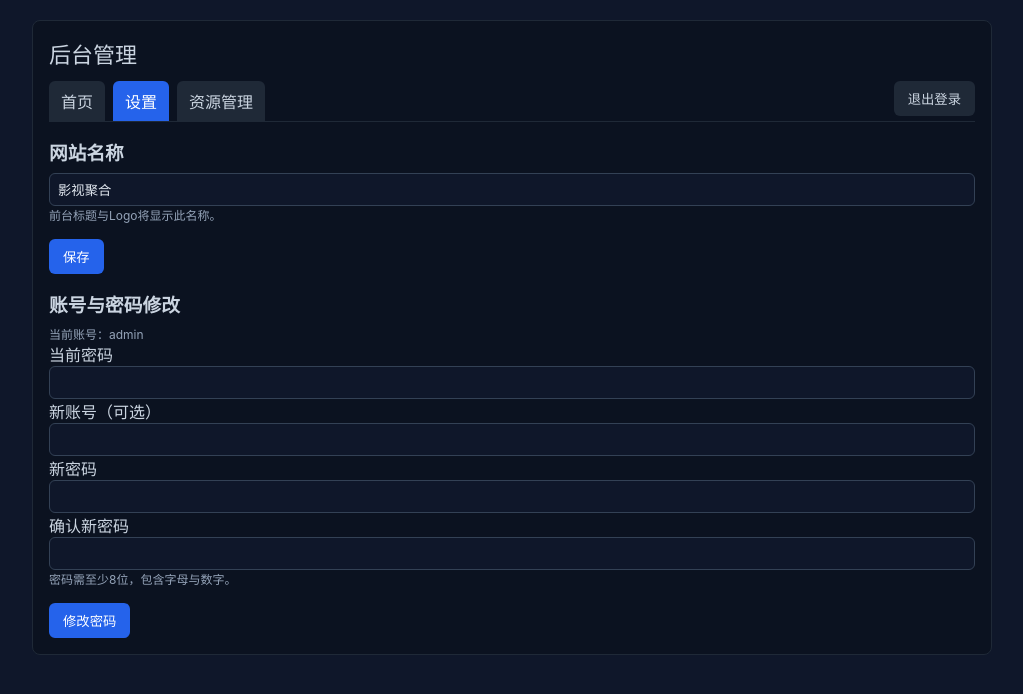
After one commit to OsGits/vodweb, a PHP site: page /admin/settings.php in a window 1280 px wide. The commit adds this page. Shown: the top 694 px of the page, without its empty margins (128-1151 px from the left). Run offline with PHP 8.4, Linux system fonts and the light colour scheme; the visitor is signed in with stand-in values (Sample User, id 1); some libraries are stand-ins or nearby versions.

Commit message:
2511.0110.3904

```diff
--- /dev/null
+++ b/admin/inc.php
@@ -0,0 +1,73 @@
+<?php
+require_once __DIR__ . '/../config.php';
+
+function admin_is_logged() {
+    return !empty($_SESSION['admin_logged']);
+}
+
+function admin_require_login() {
+    if (!admin_is_logged()) {
+        header('Location: ' . url_for('/admin/login.php'));
+        exit;
+    }
+}
+
+function admin_head_html_start() {
+    ?>
+<!doctype html>
+<html lang="zh-CN">
+<head>
+<meta charset="utf-8">
+<title>后台管理 - <?= h(site_name()) ?></title>
+<meta name="viewport" content="width=device-width, initial-scale=1">
+<link rel="stylesheet" href="/assets/style.css">
+<style>
+  .admin-container { max-width: 960px; margin: 20px auto; background: #0b1220; border:1px solid #1f2937; border-radius:8px; padding:16px; color:#cbd5e1; }
+  .admin-title { font-size: 22px; margin-bottom: 12px; }
+  .admin-section { margin: 16px 0; }
+  .admin-section h3 { margin: 8px 0; }
+  .admin-input { width: 100%; padding: 8px; border-radius: 6px; border:1px solid #334155; background:#0f172a; color:#e2e8f0; }
+  .admin-textarea { width: 100%; min-height: 120px; padding: 8px; border-radius: 6px; border:1px solid #334155; background:#0f172a; color:#e2e8f0; }
+  .admin-actions { margin-top: 12px; }
+  .btn { display:inline-block; padding:8px 14px; border-radius:6px; background:#2563eb; color:#fff; text-decoration:none; border:0; }
+  .btn.secondary { background:#1f2937; color:#cbd5e1; }
+  .msg { margin:8px 0; color:#22c55e; }
+  .error { margin:8px 0; color:#ef4444; }
+  .note { font-size: 12px; color:#94a3b8; }
+  .tabs { display:flex; gap:8px; border-bottom:1px solid #1f2937; margin-bottom:12px; }
+  .tab { padding:8px 12px; border-radius:6px 6px 0 0; background:#1f2937; color:#cbd5e1; text-decoration:none; }
+  .tab.active { background:#2563eb; color:#fff; }
+</style>
+</head>
+<body>
+<?php }
+
+function admin_head_html_end() { echo ""; }
+
+function admin_container_start() {
+    echo '<div class="admin-container">';
+    echo '<div class="admin-title">后台管理</div>';
+}
+
+function admin_tabs($active) {
+    ?>
+    <div class="tabs">
+      <a class="tab <?= ($active==='home')?'active':'' ?>" href="<?= h(url_for('/admin/home.php')) ?>">首页</a>
+      <a class="tab <?= ($active==='settings')?'active':'' ?>" href="<?= h(url_for('/admin/settings.php')) ?>">设置</a>
+      <a class="tab <?= ($active==='resources')?'active':'' ?>" href="<?= h(url_for('/admin/resources.php')) ?>">资源管理</a>
+      <form method="post" action="<?= h(url_for('/admin/login.php')) ?>" style="margin-left:auto">
+        <button class="btn secondary" type="submit" name="action" value="logout">退出登录</button>
+      </form>
+    </div>
+    <?php
+}
+
+function admin_container_end() { echo '</div>'; }
+
+function admin_page_start($activeTab) {
+    admin_head_html_start();
+    admin_container_start();
+    admin_tabs($activeTab);
+}
+
+function admin_page_end() { echo "</body>\n</html>"; }
--- /dev/null
+++ b/admin/settings.php
@@ -0,0 +1,73 @@
+<?php
+require_once __DIR__ . '/inc.php';
+admin_require_login();
+
+$save_msg = '';
+$pwd_msg = '';
+$action = $_POST['action'] ?? '';
+if ($action === 'save_site') {
+    $site_name_in = trim($_POST['site_name'] ?? '');
+    if ($site_name_in !== '') {
+        $settings = load_settings();
+        $settings['site_name'] = $site_name_in;
+        $save_msg = save_settings($settings) ? '站点名称已更新' : '保存失败';
+    } else {
+        $save_msg = '站点名称不能为空';
+    }
+} elseif ($action === 'change_password') {
+    $current = trim($_POST['current_password'] ?? '');
+    $new = trim($_POST['new_password'] ?? '');
+    $confirm = trim($_POST['confirm_password'] ?? '');
+    $new_user = trim($_POST['new_username'] ?? '');
+    $confUser = (string)get_setting('admin_user', 'admin');
+    $confPass = (string)get_setting('admin_pass', 'admin');
+    if ($current !== $confPass) {
+        $pwd_msg = '当前密码不正确';
+    } elseif ($new === '' || strlen($new) < 8 || !preg_match('/[A-Za-z]/', $new) || !preg_match('/\d/', $new)) {
+        $pwd_msg = '新密码不符合安全规范（至少8位，包含字母和数字）';
+    } elseif ($new !== $confirm) {
+        $pwd_msg = '两次输入的新密码不一致';
+    } else {
+        $settings = load_settings();
+        if ($new_user !== '') { $settings['admin_user'] = $new_user; }
+        $settings['admin_pass'] = $new;
+        $pwd_msg = save_settings($settings) ? '账号/密码已更新' : '保存失败';
+    }
+}
+
+admin_page_start('settings');
+?>
+<?php if ($save_msg): ?><div class="msg"><?= h($save_msg) ?></div><?php endif; ?>
+<?php if ($pwd_msg): ?><div class="msg"><?= h($pwd_msg) ?></div><?php endif; ?>
+<form method="post">
+  <input type="hidden" name="action" value="save_site">
+  <div class="admin-section">
+    <h3>网站名称</h3>
+    <input class="admin-input" name="site_name" value="<?= h(site_name()) ?>" />
+    <div class="note">前台标题与Logo将显示此名称。</div>
+  </div>
+  <div class="admin-actions">
+    <button class="btn" type="submit">保存</button>
+  </div>
+</form>
+
+<form method="post" style="margin-top:16px;">
+  <input type="hidden" name="action" value="change_password">
+  <div class="admin-section">
+    <h3>账号与密码修改</h3>
+    <div class="note">当前账号：<?= h(get_setting('admin_user','admin')) ?></div>
+    <label>当前密码</label>
+    <input class="admin-input" name="current_password" type="password" />
+    <label style="margin-top:8px;">新账号（可选）</label>
+    <input class="admin-input" name="new_username" />
+    <label style="margin-top:8px;">新密码</label>
+    <input class="admin-input" name="new_password" type="password" />
+    <label style="margin-top:8px;">确认新密码</label>
+    <input class="admin-input" name="confirm_password" type="password" />
+    <div class="note">密码需至少8位，包含字母与数字。</div>
+  </div>
+  <div class="admin-actions">
+    <button class="btn" type="submit">修改密码</button>
+  </div>
+</form>
+<?php admin_container_end(); admin_page_end(); ?>
--- a/config.php
+++ b/config.php
@@ -112,3 +112,14 @@ function api_base() {
 function m3u8_proxy_base() {
     return get_setting('m3u8_proxy', 'http://anyn.cc/m3u8/?url=');
 }
+function site_name() {
+    return get_setting('site_name', SITE_NAME);
+}
+function api_enabled() {
+    $val = get_setting('api_enabled', true);
+    return ($val === false || $val === 0 || $val === '0') ? false : true;
+}
+function m3u8_enabled() {
+    $val = get_setting('m3u8_enabled', true);
+    return ($val === false || $val === 0 || $val === '0') ? false : true;
+}
--- a/partials/header.php
+++ b/partials/header.php
@@ -8,13 +8,13 @@ $cats = get_categories();
 <head>
 <meta charset="utf-8" />
 <meta name="viewport" content="width=device-width, initial-scale=1" />
-<title><?= h(SITE_NAME) ?></title>
+<title><?= h(site_name()) ?></title>
 <link rel="stylesheet" href="/assets/style.css" />
 </head>
 <body>
 <header class="site-header">
   <div class="container header-inner">
-    <a class="logo" href="<?= h(url_for('/index.php')) ?>"><?= h(SITE_NAME) ?></a>
+    <a class="logo" href="<?= h(url_for('/index.php')) ?>"><?= h(site_name()) ?></a>
     <nav class="nav" tabindex="0">
       <a href="<?= h(url_for('/index.php')) ?>" class="<?= (basename($_SERVER['PHP_SELF']) === 'index.php') ? 'active' : '' ?>">首页</a>
       <?php foreach ($cats as $c): ?>
--- a/play.php
+++ b/play.php
@@ -26,7 +26,7 @@ include __DIR__ . '/partials/header.php';
 <?php else: ?>
   <div style="background:#0b1220; border:1px solid #1f2937; border-radius:8px; padding:10px;">
     <?php $is_m3u8 = str_contains(strtolower($url), 'm3u8'); ?>
-    <?php if ($is_m3u8): ?>
+    <?php if ($is_m3u8 && m3u8_enabled()): ?>
       <?php $player = rtrim(m3u8_proxy_base(), '?url='); $player = $player . (str_contains($player, '?') ? '&' : '?') . 'url=' . urlencode($url); ?>
       <div style="position:relative; width:100%; padding-top:56.25%; background:#000;">
         <iframe src="<?= h($player) ?>" style="position:absolute; top:0; left:0; width:100%; height:100%; border:0;" allow="autoplay; encrypted-media" allowfullscreen></iframe>
--- a/settings.json
+++ b/settings.json
@@ -8,5 +8,6 @@
     },
     "admin_user": "admin",
     "admin_pass": "admin",
-    "category_hide_ids": []
+    "category_hide_ids": [],
+    "site_name": "影视聚合"
 }
```
Also changed, not shown: admin.php (+107 -15 lines), admin/home.php (added, +71 -0 lines), admin/index.php (added, +8 -0 lines), admin/login.php (added, +49 -0 lines), admin/resources.php (added, +66 -0 lines), lib/api.php (+24 -0 lines), README.md.
